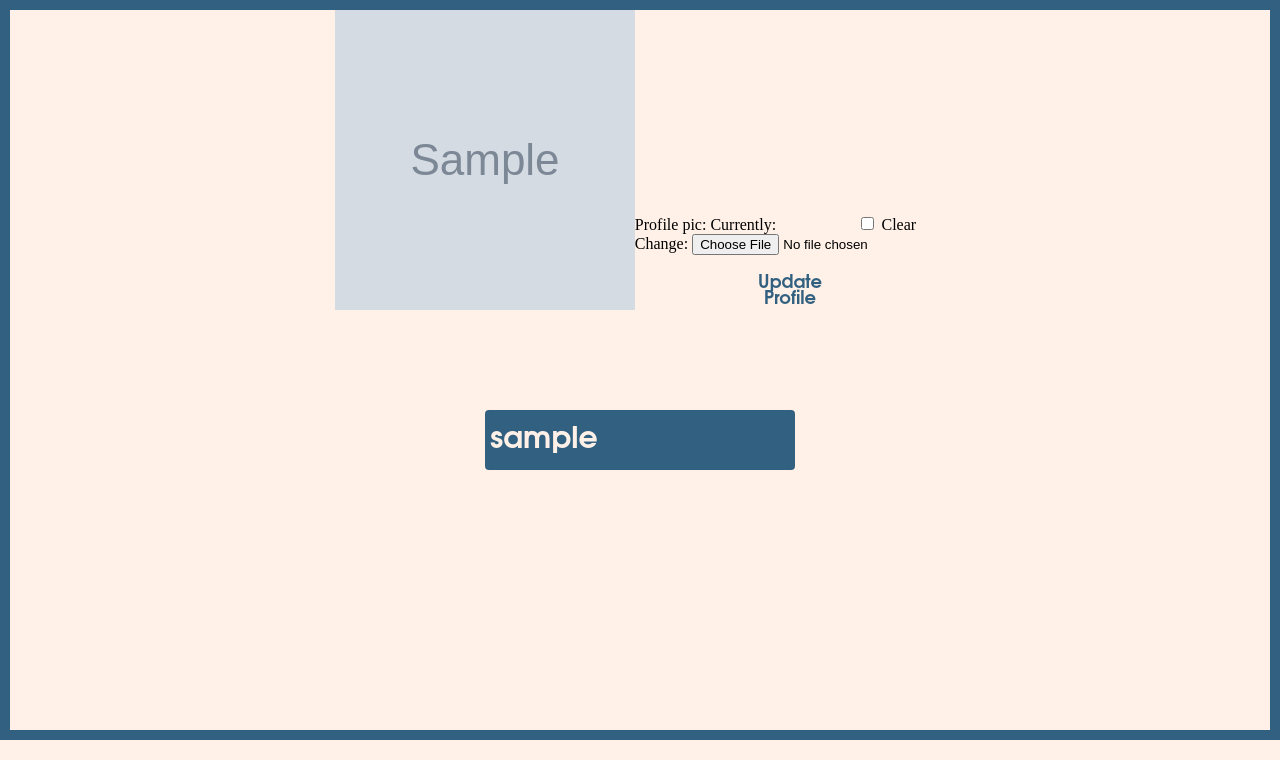
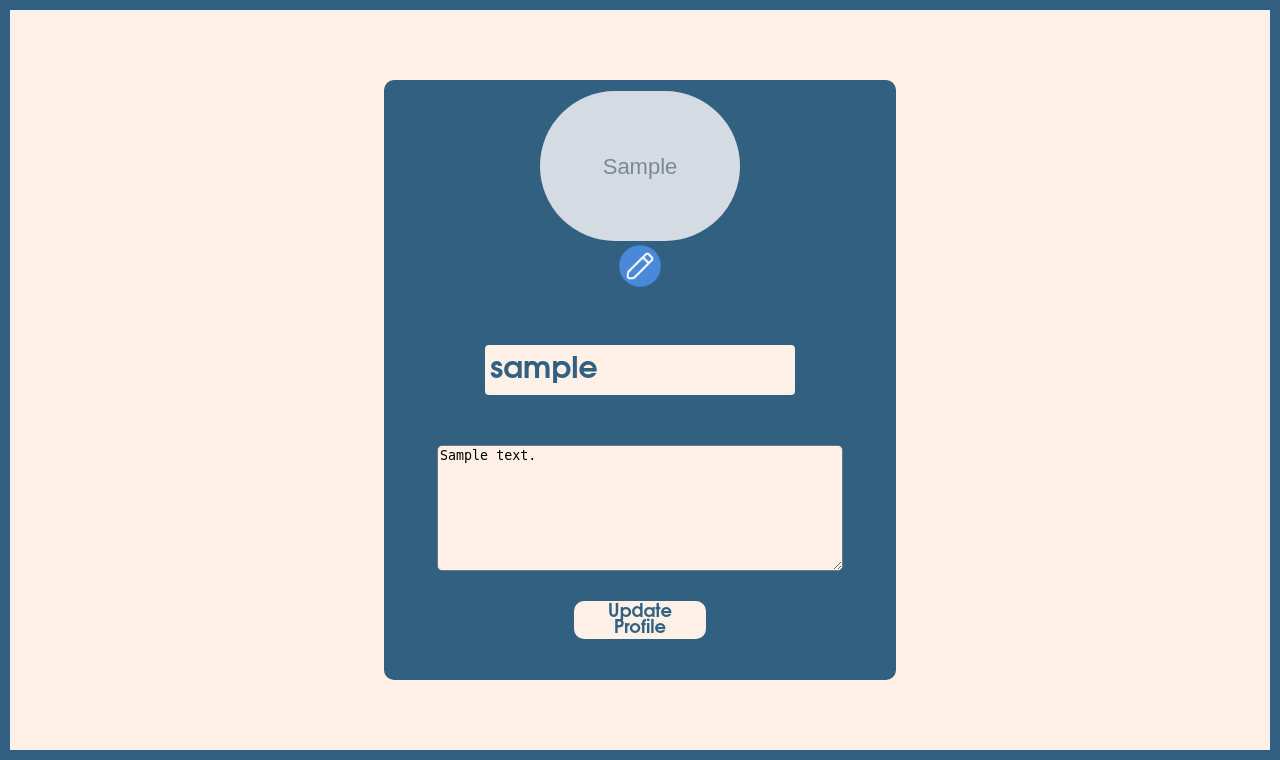
Before and after one commit to yashsuvarna797-ship-it/Desk-help, a Django app: page /Profile in a window 1280 px wide. Shown: the part 80-840 px from the top of the page. Run offline with Django 5.2, Linux system fonts and the light colour scheme; a user stored in the database is signed in; tables that the repository leaves empty hold one stand-in row (values such as "Sample post"); grey boxes marked "Sample" are stand-in pictures.

Commit message:
Add bio to Profile model

```diff
--- a/mysite/DeskHelp/admin.py
+++ b/mysite/DeskHelp/admin.py
@@ -8,4 +8,5 @@ admin.site.register(Comment)
 admin.site.register(Profile)
 
 
+
 # Register your models here.
--- a/mysite/DeskHelp/forms.py
+++ b/mysite/DeskHelp/forms.py
@@ -147,4 +147,4 @@ class CommentForm(forms.ModelForm):
 class ProfileForm(forms.ModelForm):
     class Meta:
         model = models.Profile
-        fields = ['profile_pic']
+        fields = ['profile_pic','bio']
--- a/mysite/DeskHelp/models.py
+++ b/mysite/DeskHelp/models.py
@@ -79,5 +79,9 @@ class Profile(models.Model):
                                     default='profile_pics/default.png',
                                     blank=True)
 
+    bio = models.TextField(max_length=150,
+                           blank=True,
+                           default='')
+
     def __str__(self):
         return self.user.username
--- a/mysite/DeskHelp/static/DeskHelp/style.css
+++ b/mysite/DeskHelp/static/DeskHelp/style.css
@@ -692,25 +692,26 @@ form{
 }
 
 .user-profile{
-    height:300px;
-    width:300px;
+    height:200px;
+    width:200px;
     margin:0;
+    border-radius:100px;
 }
 
 .user-details{
     display:flex;
     align-items:center;
     font-family:var(--logo-font);
-    color:var(--skin);
+    color:var(--blue);
     font-size:30px;
     font-weight:bold;
     padding:5px;
-    margin-top:100px;
-    min-height: 50px;
+    margin-top:50px;
+    min-height: 40px;
     height: auto;
     width: 300px;
     border-radius:4px;
-    background-color:var(--blue);
+    background-color:var(--skin);
 }
 
 .edit{
@@ -720,7 +721,7 @@ form{
 }
 
 .edit:hover{
-    transform:scale(1.10);
+    transform:scale(1.05);
     filter:brightness(80%);
 }
 
@@ -729,3 +730,51 @@ form{
     flex-direction:row;
     align-items:self-end;
 }
+
+#id_profile_pic{
+    display:none;
+}
+
+
+
+.edit-image img{
+    height:50px;
+    width:50px;
+}
+
+.profile-form{
+    margin:70px;
+    display: flex;
+    align-items: center;
+    justify-content: center;
+    flex-direction: column;
+    background-color: var(--blue);
+    height: 75vh;
+    width: 40vw;
+    border-radius: 10px;
+    padding: 20px;
+    box-sizing: border-box;
+}
+
+.profile-form button{
+    margin:30px;
+}
+
+.bio{
+    border-radius:5px;
+    margin-top:50px;
+    background-color:var(--skin);
+    width: 400px;
+    min-height: 120px;
+    resize: vertical;
+}
+
+.bio:focus{
+    outline:none;
+    border:2px solid var(--skin);
+}
+.bio::placeholder{
+    font-family:var(--logo-font);
+    color:var(--blue);
+    font-weight:bold;
+}
--- a/mysite/DeskHelp/templates/DeskHelp/profile.html
+++ b/mysite/DeskHelp/templates/DeskHelp/profile.html
@@ -6,13 +6,33 @@
 
 <div class="display-content">
     <div class="user-profile-pic">
-        <img src="{{ request.user.profile.profile_pic.url }}"
-        class="user-profile" alt="Profile Picture">
 
-        <form method="POST" enctype="multipart/form-data">
+        <form method="POST" class="profile-form" enctype="multipart/form-data">
             {% csrf_token %}
+            <img src="{{ request.user.profile.profile_pic.url }}"
+            class="user-profile" alt="Profile Picture">
 
-            {{ profile_form.as_p }}
+            <input
+            type="file"
+            name="profile_pic"
+            id="id_profile_pic"
+            accept="image/*"
+            >
+            <label for="id_profile_pic" class="edit-image">
+                <img class="edit" src="{% static 'DeskHelp/assets/edit.png' %}">
+            </label>
+
+            <div class="user-details">
+                {{ user.username }}
+            </div>
+
+            <textarea
+                class="bio"
+                name="bio"
+                id="id_bio"
+                rows="5"
+                placeholder="Write something about yourself..."
+            >{{ form.bio.value|default_if_none:"" }}</textarea>
 
             <button type="submit">Update Profile</button>
         </form>
@@ -21,9 +41,6 @@
             class="edit">
         </a> -->
     </div>
-    <div class="user-details">
-        {{ user.username }}
-    </div>
 </div>
 
 {% endblock %}
--- a/mysite/DeskHelp/urls.py
+++ b/mysite/DeskHelp/urls.py
@@ -16,7 +16,7 @@ urlpatterns=[
     path('DisplayTicketInfo/<int:pk>/', views.display_ticket_info_view, name='display_ticket_info'),
     path('DeleteTicket/<int:pk>/', views.delete_ticket_view, name='delete_ticket'),
     path('UpdateTicket/<int:pk>/', views.UpdateTicketView.as_view(), name='update_ticket'),
-    path('Profile', views.profile_view, name='profile'),
+    path('Profile', views.UpdateProfileView.as_view(), name='profile'),
 
 
 ]
--- a/mysite/DeskHelp/views.py
+++ b/mysite/DeskHelp/views.py
@@ -142,22 +142,32 @@ class UpdateTicketView(UpdateView):
     def get_queryset(self):
         return models.Ticket.objects.filter(owner=self.request.user)
 
-@login_required
-def profile_view(request):
-    profile = request.user.profile
-    if request.method == "POST":
-        profile_form = forms.ProfileForm(request.POST,
-                                         request.FILES,
-                                         instance=profile)
-        if profile_form.is_valid():
-            profile_form.save()
-            return redirect('profile')
-    else:
-        user = request.user
-        profile_form = forms.ProfileForm(instance=profile)
-    return render(
-                    request,
-                    'DeskHelp/profile.html',
-                    {'user': user,
-                    'profile_form':profile_form}
-                    )
+# @login_required
+# def profile_view(request):
+#     profile = request.user.profile
+#     if request.method == "POST":
+#         profile_form = forms.ProfileForm(request.POST,
+#                                          request.FILES,
+#                                          instance=profile)
+#         if profile_form.is_valid():
+#             profile_form.save()
+#             return redirect('profile')
+#     else:
+#         profile_form = forms.ProfileForm(instance=profile)
+#     return render(
+#                     request,
+#                     'DeskHelp/profile.html',
+#                     {'user': request.user,
+#                     'profile_form':profile_form}
+#                     )
+
+class UpdateProfileView(UpdateView):
+    model = models.Profile
+    form_class = forms.ProfileForm
+    template_name = 'DeskHelp/profile.html'
+    success_url = reverse_lazy('profile')
+
+    def get_object(self):
+        profile,created = models.Profile.objects.get_or_create(user = self.request.user)
+
+        return profile
```
Also changed, not shown: mysite/DeskHelp/migrations/0018_profile_bio.py (added), mysite/DeskHelp/migrations/0019_alter_profile_bio.py (added), mysite/DeskHelp/migrations/0020_alter_profile_bio.py (added), mysite/DeskHelp/migrations/0021_alter_profile_bio.py (added).
